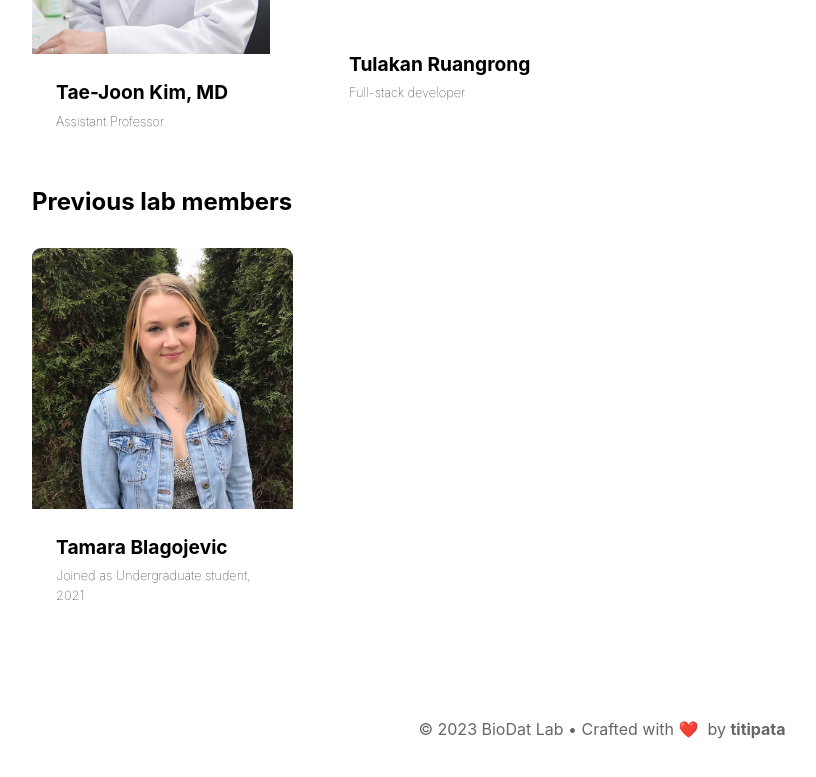
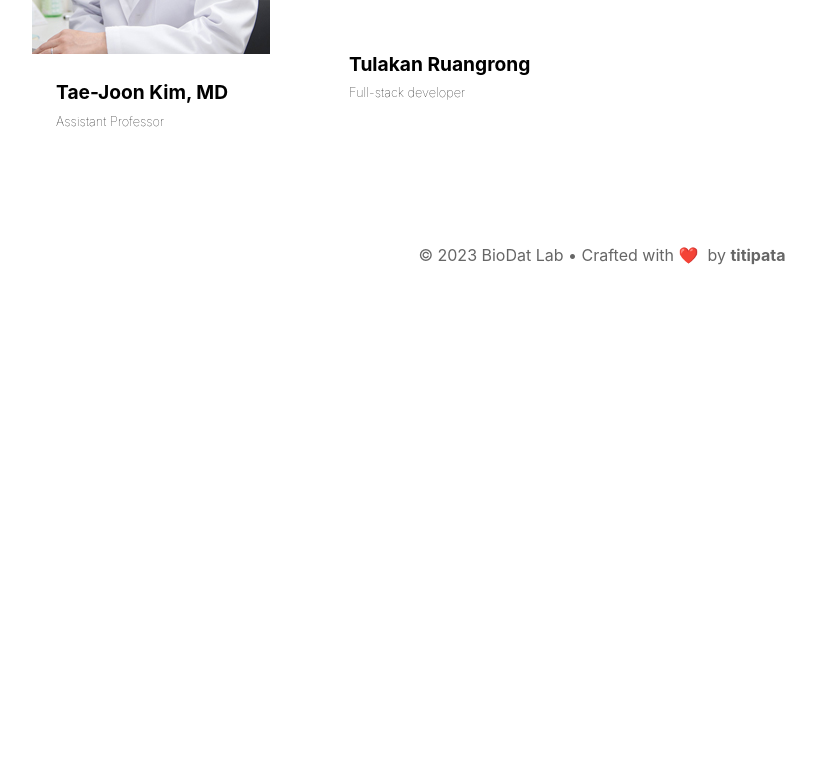
Before and after one commit to AUNAL-AJOU/aunal, a Gatsby site: page /people in a window 1280 px wide. Shown: the part 463-1240 px from the top of the page, without its empty margins (38-854 px from the left). After the commit the page ends 800 px from the top, so only its background shows below. Built offline with nearby package versions, Linux system fonts and the light colour scheme; Gatsby itself is replaced by a stand-in of ours.

Commit message:
Update people.js

```diff
--- a/src/pages/people.js
+++ b/src/pages/people.js
@@ -34,10 +34,7 @@ const PeoplePage = ({
       <div className="grids small" style={{ marginBottom: "32px" }}>
         {currentPeople}
       </div>
-      <h2>Previous lab members</h2>
-      <div className="grids small" style={{ marginBottom: "32px" }}>
-        {prevPeople}
-      </div>
+
     </Layout>
   );
 };
@@ -66,7 +63,7 @@ export const pageQuery = graphql`
             thumbnail
             metaDescription
             position
-            endYear
+
           }
         }
       }
```
